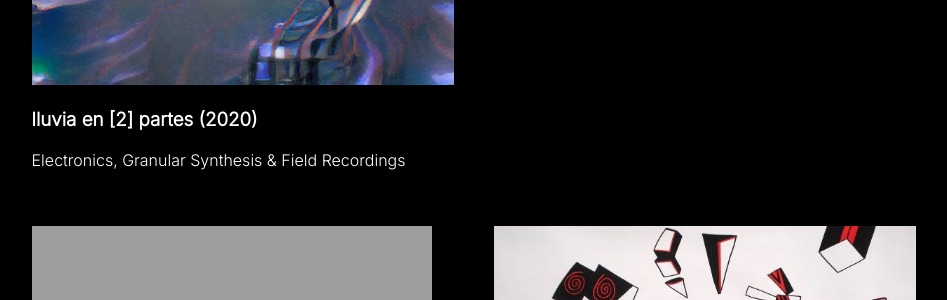
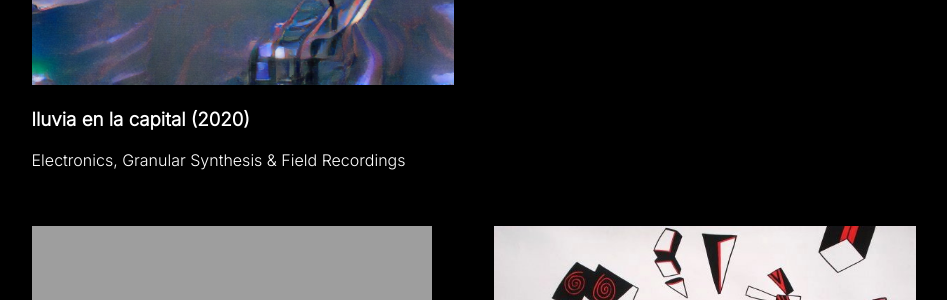
Before and after one commit to matvilap/matvilap.github.io, a Jekyll site: the page built from music.md, in a window 1280 px wide and 900 px high, scrolled down 1816 px. Shown: the part 152-452 px from the top of the window, without its empty margins (166-1113 px from the left). Built offline with Jekyll 4.4.1, drawn with Linux system fonts in a browser that asks for light colours; some web fonts are replaced.

Commit message:
change title

```diff
--- a/_works/lluviaen2partes.md
+++ b/_works/lluviaen2partes.md
@@ -1,5 +1,5 @@
 ---
-title: lluvia en [2] partes
+title: lluvia en la capital
 subtitle: Electronics, Granular Synthesis & Field Recordings
 category: piece
 thumb: /images/thumbs/lluviaen2partes.jpeg
```
